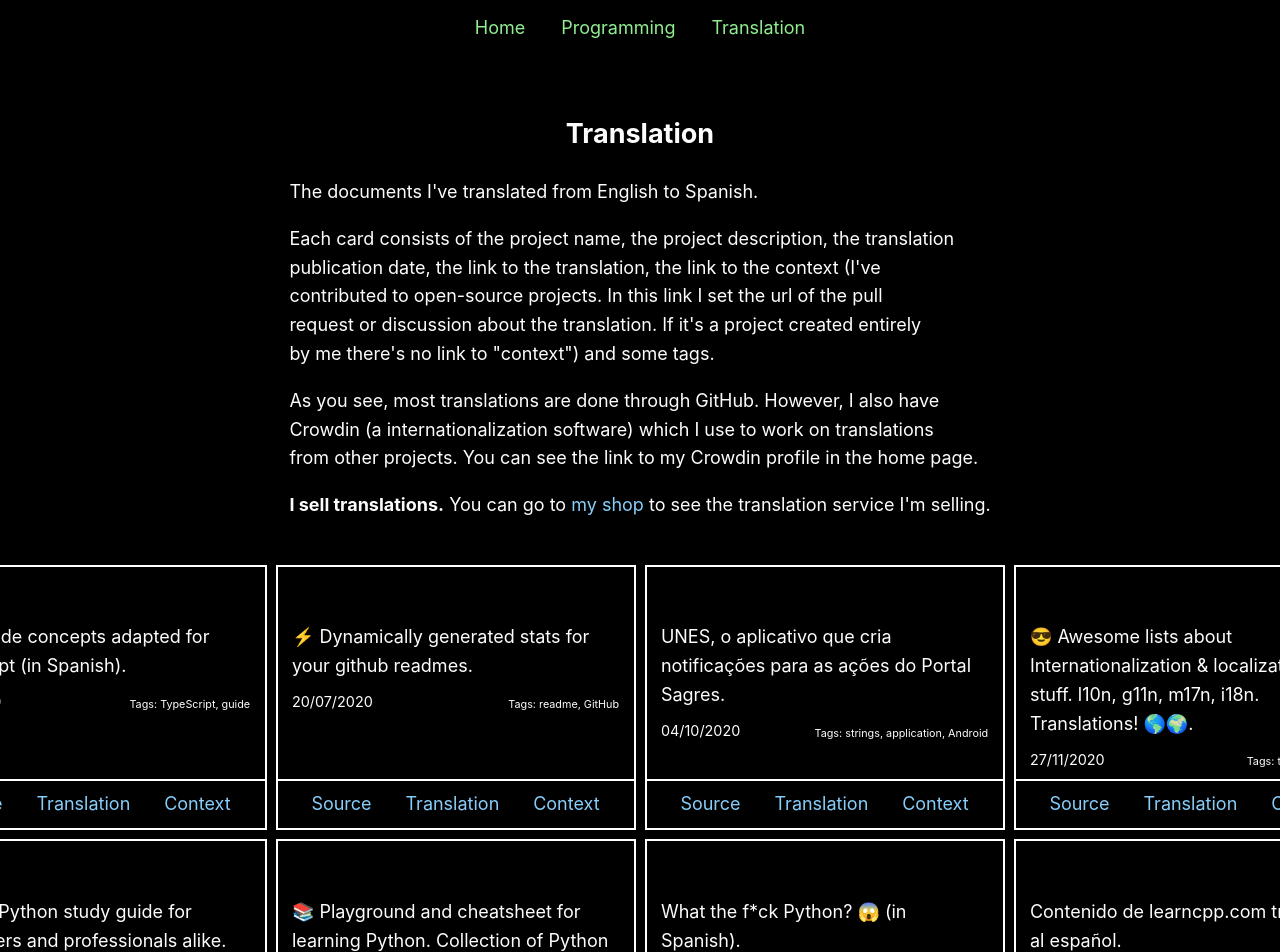
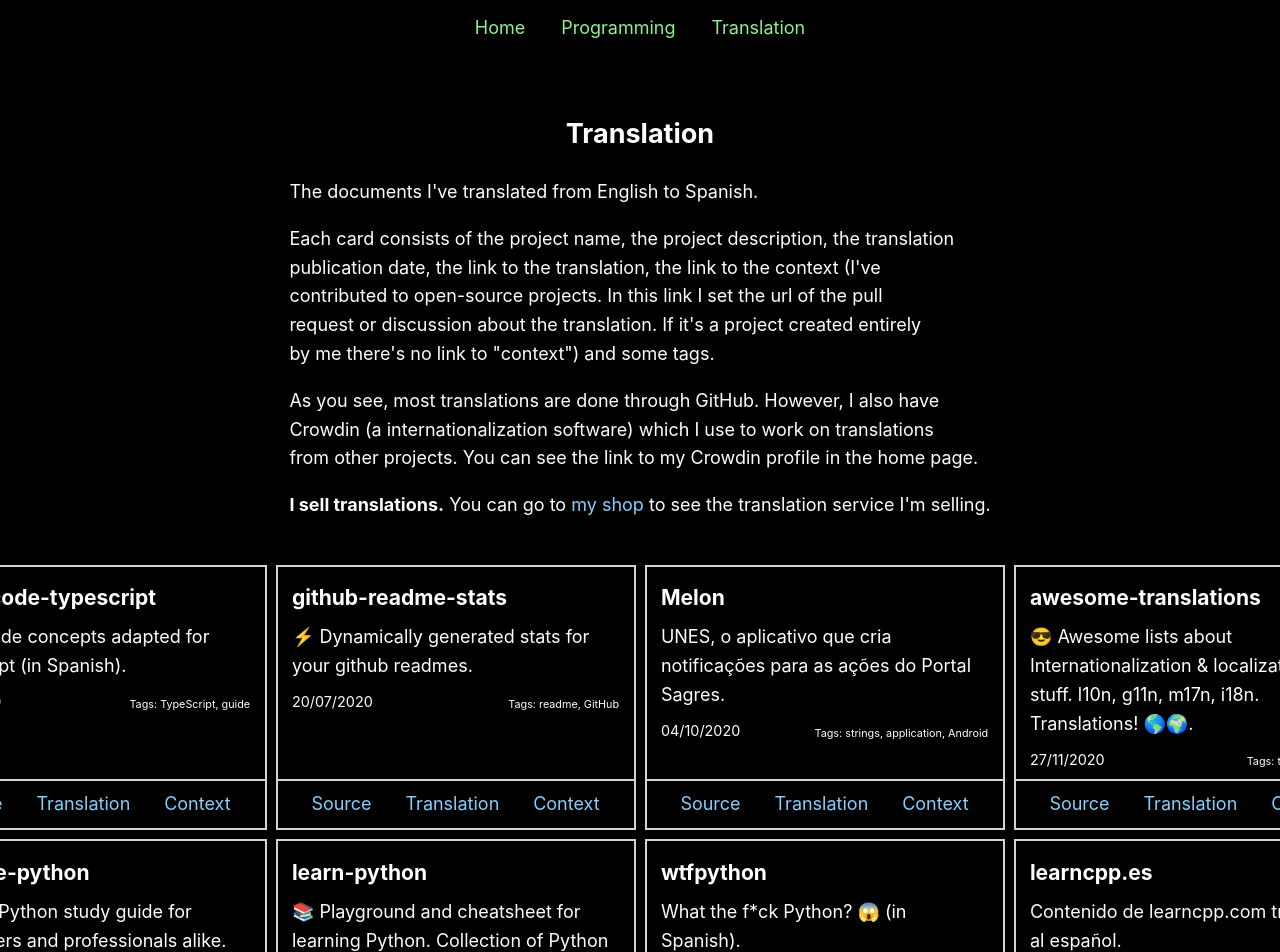
Before and after one commit to JoseDeFreitas/JoseDeFreitas-website, a Next.js app: page /portfolio/translation in a window 1280 px wide. Shown: the top 952 px of the page. Built offline with nearby package versions, Linux system fonts and the light colour scheme.

Commit message:
Fix title color

```diff
--- a/styles/global.scss
+++ b/styles/global.scss
@@ -159,7 +159,7 @@ img {
         .card {
             width: 20em;
             height: auto;
-            border: 2px solid white;
+            border: 2px solid #d3d3d3;
             padding: .8em;
             position: relative;
 
@@ -167,6 +167,7 @@ img {
                 margin-bottom: 2.4em;
 
                 h3 {
+                    color: white;
                     margin: 0 0 .4em 0;
                 }
 
@@ -199,7 +200,7 @@ img {
                 width: 100%;
 
                 hr {
-                    border: 1px solid white;
+                    border: 1px solid #d3d3d3;
                 }
 
                 .card-links {
@@ -217,5 +218,9 @@ img {
                 }
             }
         }
+
+        .card:hover {
+            border: 2px solid lightgreen;
+        }
     }
 }
```
